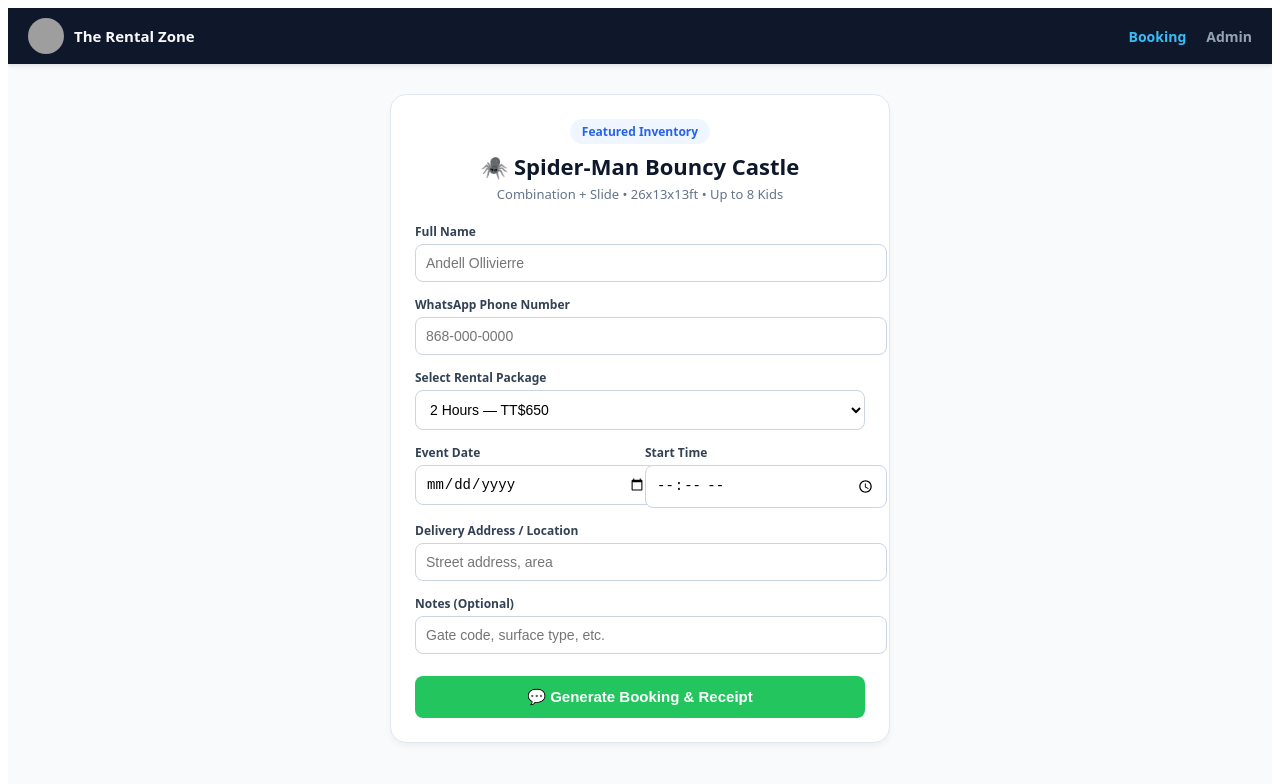
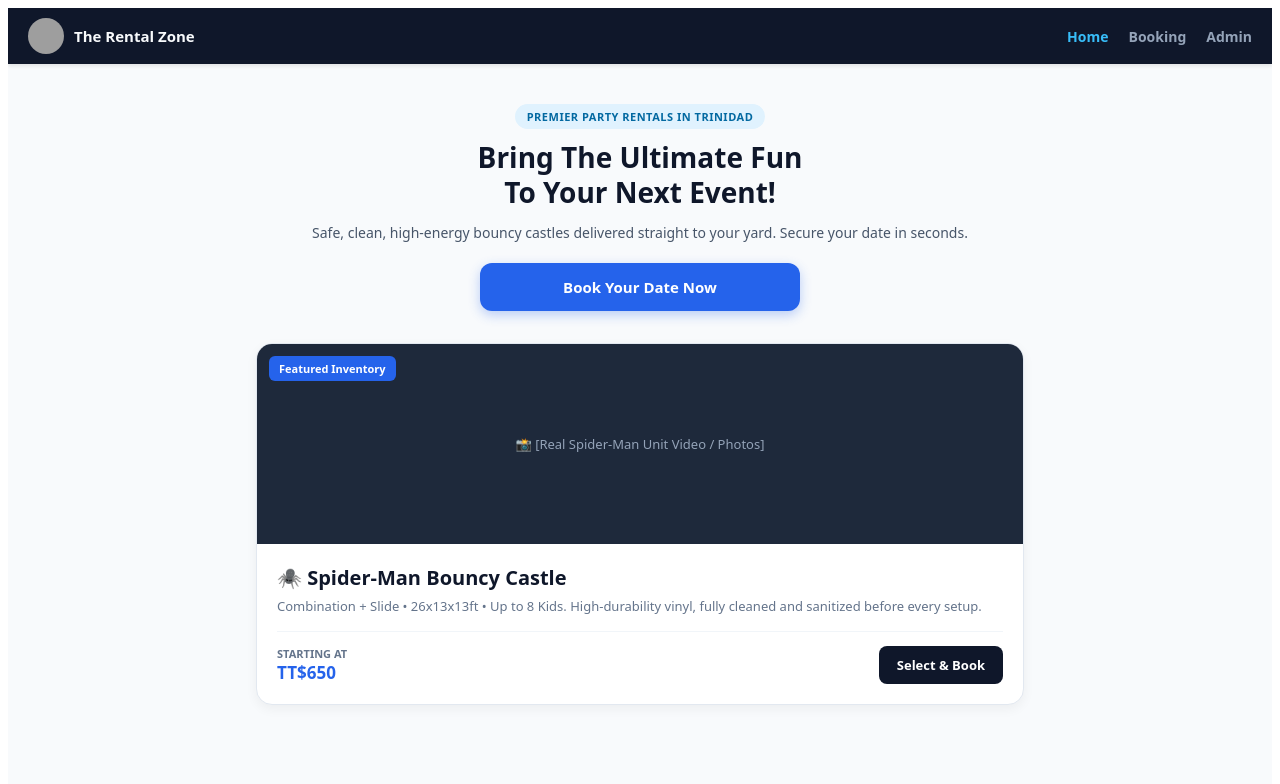
Before and after one commit to andellollivierre-sys/rental-zone, a React (Vite) app: page / in a window 1280 px wide. Shown: the top 784 px of the page. Built offline with nearby package versions, Linux system fonts and the light colour scheme; grey boxes are pictures that could not be loaded.

Commit message:
Update landing page layout

```diff
--- a/src/App.jsx
+++ b/src/App.jsx
@@ -1,13 +1,14 @@
 import React, { useState, useEffect } from 'react';
+import LandingPage from './components/LandingPage';
 import BookingForm from './components/BookingForm';
 import AdminDashboard from './components/AdminDashboard';
 
 export default function App() {
-  const [isAdmin, setIsAdmin] = useState(window.location.hash === '#admin');
+  const [currentRoute, setCurrentRoute] = useState(window.location.hash || '#home');
 
   useEffect(() => {
     const handleHashChange = () => {
-      setIsAdmin(window.location.hash === '#admin');
+      setCurrentRoute(window.location.hash || '#home');
     };
     window.addEventListener('hashchange', handleHashChange);
     return () => window.removeEventListener('hashchange', handleHashChange);
@@ -42,8 +43,16 @@
         </div>
 
         <div style={{ display: 'flex', gap: '20px' }}>
-          <a href="#" style={{
-            color: !isAdmin ? '#38bdf8' : '#94a3b8',
+          <a href="#home" style={{
+            color: currentRoute === '#home' || currentRoute === '' ? '#38bdf8' : '#94a3b8',
+            textDecoration: 'none',
+            fontWeight: 'bold',
+            padding: '4px 0'
+          }}>
+            Home
+          </a>
+          <a href="#booking" style={{
+            color: currentRoute === '#booking' ? '#38bdf8' : '#94a3b8',
             textDecoration: 'none',
             fontWeight: 'bold',
             padding: '4px 0'
@@ -51,7 +60,7 @@
             Booking
           </a>
           <a href="#admin" style={{
-            color: isAdmin ? '#38bdf8' : '#94a3b8',
+            color: currentRoute === '#admin' ? '#38bdf8' : '#94a3b8',
             textDecoration: 'none',
             fontWeight: 'bold',
             padding: '4px 0'
@@ -61,9 +70,15 @@
         </div>
       </nav>
 
-      {/* Main Content Container */}
+      {/* Main Content Router */}
       <main style={{ width: '100%', maxWidth: '800px', margin: '0 auto' }}>
-        {isAdmin ? <AdminDashboard /> : <BookingForm />}
+        {currentRoute === '#admin' ? (
+          <AdminDashboard />
+        ) : currentRoute === '#booking' ? (
+          <BookingForm />
+        ) : (
+          <LandingPage />
+        )}
       </main>
     </div>
   );
--- /dev/null
+++ b/src/components/LandingPage.jsx
@@ -0,0 +1,80 @@
+import React from 'react';
+
+export default function LandingPage() {
+  return (
+    <div style={{ width: '100%', padding: '16px', fontFamily: 'system-ui, sans-serif', color: '#0f172a', boxSizing: 'border-box' }}>
+
+      {/* Hero Section */}
+      <div style={{ textAlign: 'center', padding: '24px 10px 32px 10px' }}>
+        <span style={{ background: '#e0f2fe', color: '#0369a1', padding: '5px 12px', borderRadius: '20px', fontSize: '11px', fontWeight: 'bold', textTransform: 'uppercase', letterSpacing: '0.5px' }}>
+          Premier Party Rentals in Trinidad
+        </span>
+        <h1 style={{ fontSize: '28px', fontWeight: '800', marginTop: '14px', marginBottom: '12px', color: '#0f172a', lineHeight: '1.25' }}>
+          Bring The Ultimate Fun <br /> To Your Next Event!
+        </h1>
+        <p style={{ color: '#475569', fontSize: '14px', maxWidth: '100%', margin: '0 auto 20px auto', lineHeight: '1.5', padding: '0 10px' }}>
+          Safe, clean, high-energy bouncy castles delivered straight to your yard. Secure your date in seconds.
+        </p>
+        <a
+          href="#booking"
+          style={{
+            display: 'block',
+            width: '100%',
+            maxWidth: '320px',
+            margin: '0 auto',
+            background: '#2563eb',
+            color: 'white',
+            fontWeight: 'bold',
+            padding: '14px 0',
+            borderRadius: '12px',
+            textDecoration: 'none',
+            boxShadow: '0 4px 12px rgba(37, 99, 235, 0.3)',
+            fontSize: '15px',
+            textAlign: 'center'
+          }}
+        >
+          Book Your Date Now
+        </a>
+      </div>
+
+      {/* Featured Inventory Card (Spider-Man Focus) */}
+      <div style={{ background: 'white', borderRadius: '16px', border: '1px solid #e2e8f0', overflow: 'hidden', boxShadow: '0 4px 12px rgba(0, 0, 0, 0.05)', marginBottom: '30px' }}>
+        <div style={{ height: '200px', background: '#1e293b', display: 'flex', alignItems: 'center', justifyContent: 'center', position: 'relative', color: '#94a3b8' }}>
+          {/* Badge */}
+          <div style={{ position: 'absolute', top: '12px', left: '12px' }}>
+            <span style={{ background: '#2563eb', color: 'white', fontSize: '11px', padding: '5px 10px', borderRadius: '6px', fontWeight: 'bold' }}>
+              Featured Inventory
+            </span>
+          </div>
+          {/* Placeholder for real photo/video */}
+          <span style={{ fontSize: '13px', textAlign: 'center', padding: '0 20px' }}>
+            📸 [Real Spider-Man Unit Video / Photos]
+          </span>
+        </div>
+
+        <div style={{ padding: '20px' }}>
+          <h3 style={{ fontSize: '20px', fontWeight: 'bold', color: '#0f172a', margin: '0 0 6px 0' }}>
+            🕷️ Spider-Man Bouncy Castle
+          </h3>
+          <p style={{ color: '#64748b', fontSize: '13px', margin: '0 0 16px 0', lineHeight: '1.4' }}>
+            Combination + Slide • 26x13x13ft • Up to 8 Kids. High-durability vinyl, fully cleaned and sanitized before every setup.
+          </p>
+
+          <div style={{ display: 'flex', justifyContent: 'space-between', alignItems: 'center', paddingTop: '14px', borderTop: '1px solid #f1f5f9' }}>
+            <div>
+              <span style={{ display: 'block', fontSize: '11px', color: '#64748b', textTransform: 'uppercase', fontWeight: 'bold' }}>Starting at</span>
+              <span style={{ color: '#2563eb', fontWeight: 'bold', fontSize: '17px' }}>TT$650</span>
+            </div>
+            <a
+              href="#booking"
+              style={{ background: '#0f172a', color: 'white', fontSize: '13px', fontWeight: 'bold', padding: '10px 18px', borderRadius: '8px', textDecoration: 'none' }}
+            >
+              Select & Book
+            </a>
+          </div>
+        </div>
+      </div>
+
+    </div>
+  );
+}
```
